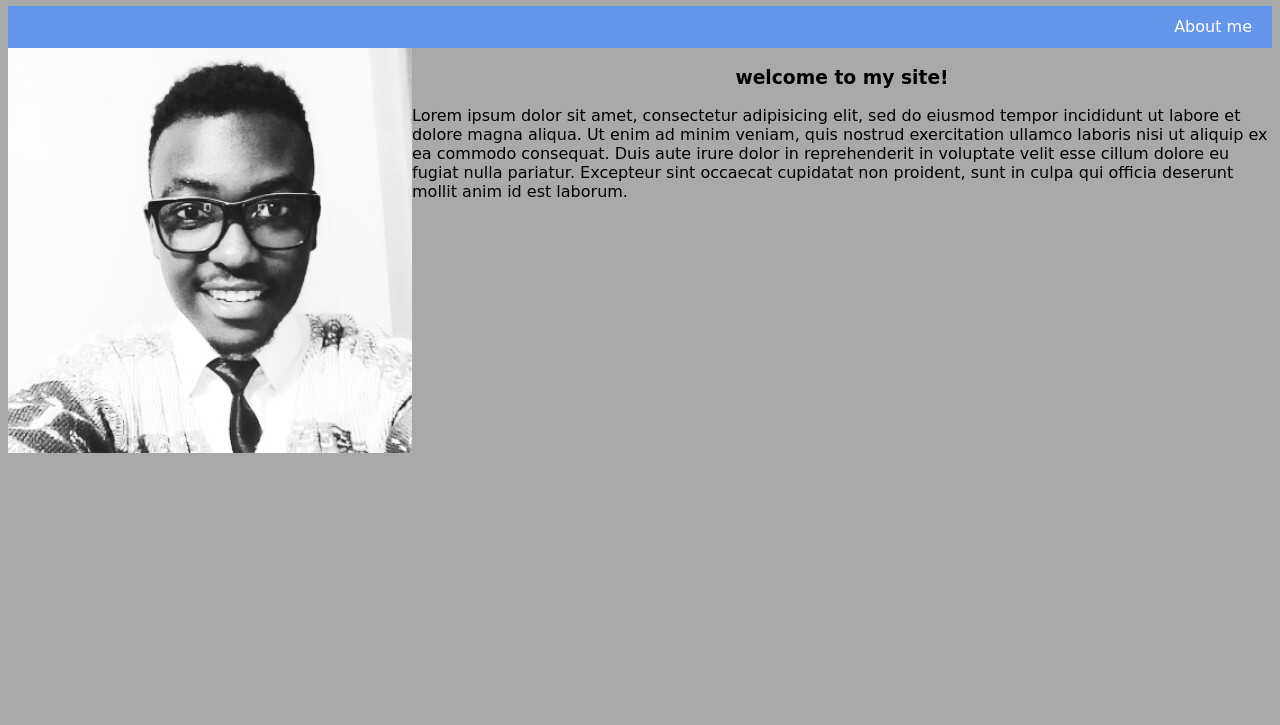
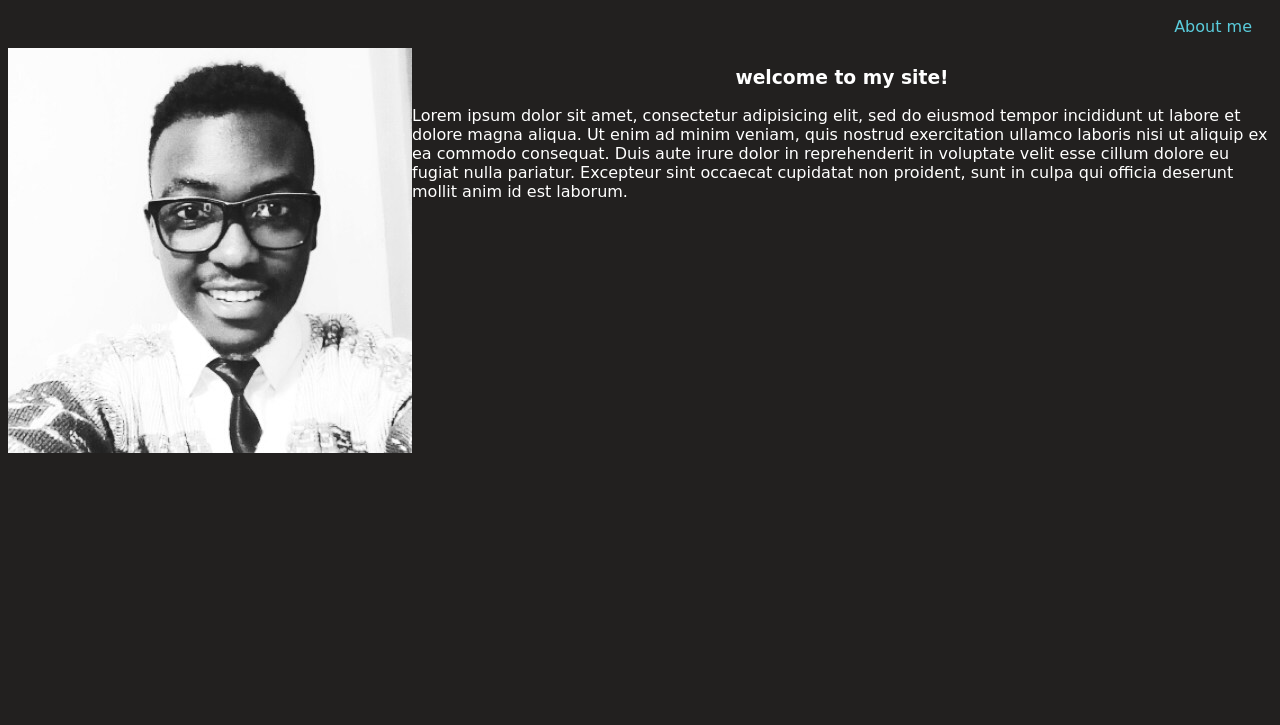
Before and after one commit to Fahari/my-portfolio-project, a plain HTML site: page index.html in a window 1280 px wide. Shown: the part 75-800 px from the top of the page. Drawn offline with Linux system fonts and the light colour scheme.

Commit message:
add the css code used to create & style the navigation bar to the file aboutme.html

```diff
--- a/css/styles.css
+++ b/css/styles.css
@@ -2,12 +2,15 @@ img {
   float: left;
 }
 .background {
-  background-color: darkgrey;
+  background-color: #22201F;
   font-family: cursive;
+}
+body {
+  color:#FFFFFF;
 }
 nav {
   height: 42px;
-  background-color: cornflowerblue;
+  background-color: #22201F;
 }
 nav ul {
   list-style: none;
@@ -15,13 +18,17 @@ nav ul {
 nav ul li a {
   float: right;
   text-decoration: none;
-  color: #FFFFFF;
+  color: #5ACCDC;
   padding:0px 20px;
   line-height: 42px;
   height: 42px;
-
 }
 
+nav ul li a:hover {
+  background-color: #5ACCDC;
+  color: #22201F;
+  border-radius: 8px;
+}
 h3 {
   text-align: center;
 }
```
